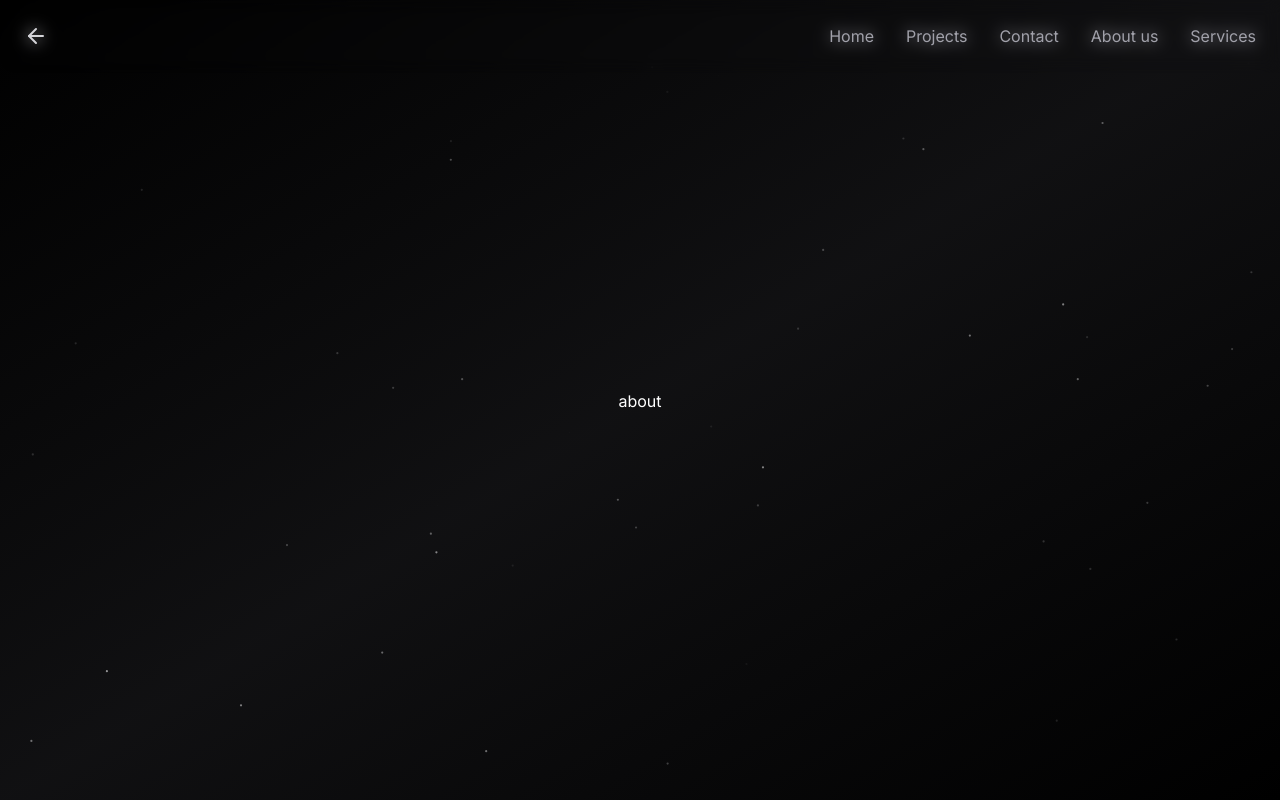
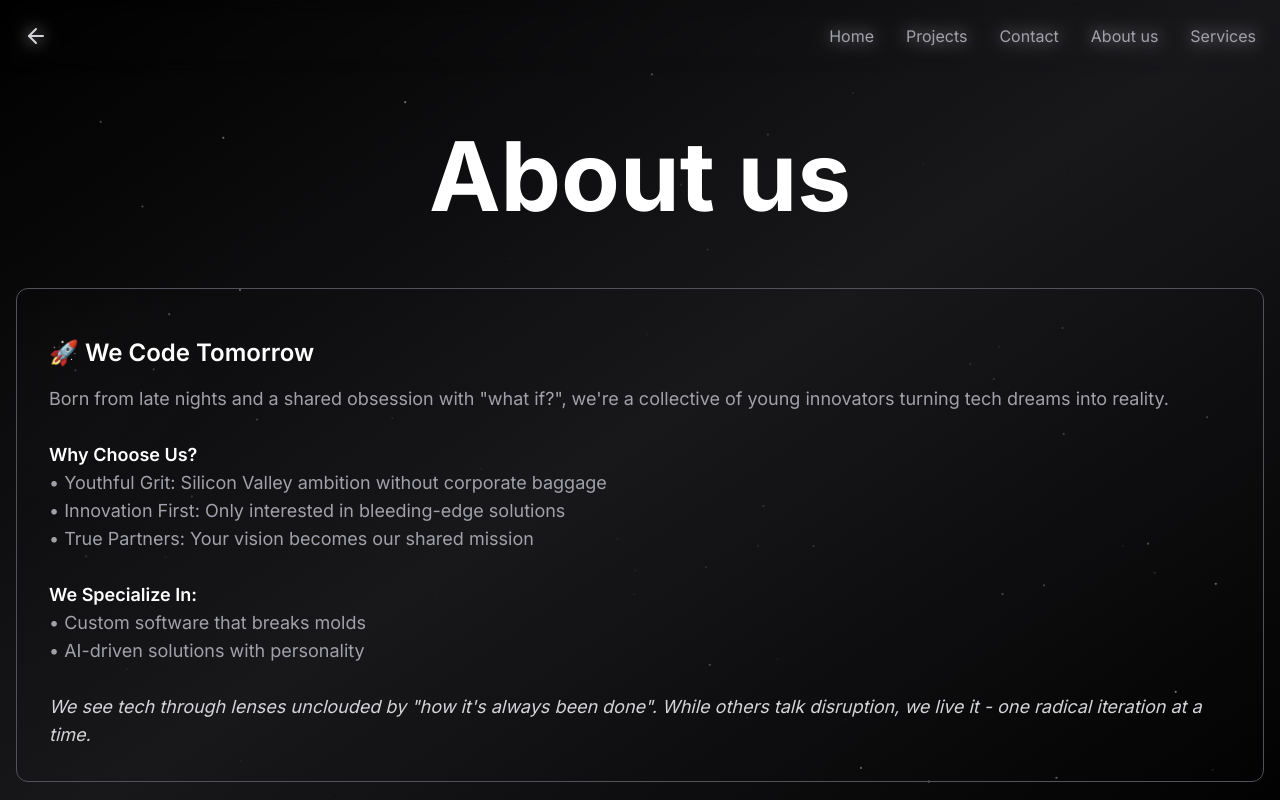
Before and after one commit to Rock-Can-Code/rock-can-code-web, a Next.js app: page /about in a window 1280 px wide. Shown: the top 800 px of the page. Built offline with nearby package versions, Linux system fonts and the light colour scheme; no server answers; what tailwindcss-debug-screens would draw is missing.

Commit message:
✨
New page content for About Us section

```diff
--- a/app/(web)/about/page.tsx
+++ b/app/(web)/about/page.tsx
@@ -1,5 +1,5 @@
 import { AboutView } from "@/src/views/about/view";
 
-const Page = () => <AboutView/>
-
-export default Page
+export default function Page() {
+  return <AboutView />
+}
--- a/src/views/about/view.tsx
+++ b/src/views/about/view.tsx
@@ -1,9 +1,59 @@
-import { BaseContainer } from "../common/components/baseContainer"
+'use client'
+
+import { motion } from "framer-motion";
+import { Card } from "../common/components/card";
+import Particles from "../common/components/particles";
 
 export const AboutView = ()=> {
-    return (<>
-        <BaseContainer>
-            <h2 className="text-white">about</h2>
-        </BaseContainer>
-    </>)
+    return (
+        <div className="relative bg-gradient-to-tl from-zinc-900/0 via-zinc-900 to-zinc-900/0 pt-16">
+
+            <Particles className="absolute inset-0 -z-10" quantity={150} />
+
+            <div className="container min-h-screen mx-auto px-4 flex flex-col gap-16 py-16">
+                <motion.div
+                    initial={{ opacity: 0, y: -50 }}
+                    animate={{ opacity: 1, y: 0 }}
+                    transition={{ duration: 1, ease: "easeOut" }}
+                >
+                    <h1 className="text-6xl md:text-8xl font-bold text-white text-center relative">
+                        About us
+                    </h1>
+                </motion.div>
+
+                <div className="grid grid-cols-1">
+                    <Card>
+                        <div className="p-8">
+                            <p className="mt-4 text-lg text-zinc-400">
+                                <span className="block text-2xl font-semibold text-white mb-4">
+                                    🚀 We Code Tomorrow
+                                </span>
+                                Born from late nights and a shared obsession with "what if?", we're a collective
+                                of young innovators turning tech dreams into reality.
+                                <br /><br />
+
+                                <span className="font-semibold text-white">Why Choose Us?</span>
+                                <br />
+                                • Youthful Grit: Silicon Valley ambition without corporate baggage<br />
+                                • Innovation First: Only interested in bleeding-edge solutions<br />
+                                • True Partners: Your vision becomes our shared mission
+                                <br /><br />
+
+                                <span className="font-semibold text-white">We Specialize In:</span>
+                                <br />
+                                • Custom software that breaks molds<br />
+                                • AI-driven solutions with personality<br />
+                                <br />
+
+                                <span className="italic text-zinc-300">
+                                    We see tech through lenses unclouded by "how it's always been done".
+                                    While others talk disruption, we live it - one radical iteration at a time.
+                                </span>
+                            </p>
+                        </div>
+                    </Card>
+                </div>
+            </div>
+        </div>
+    )
 }
```
